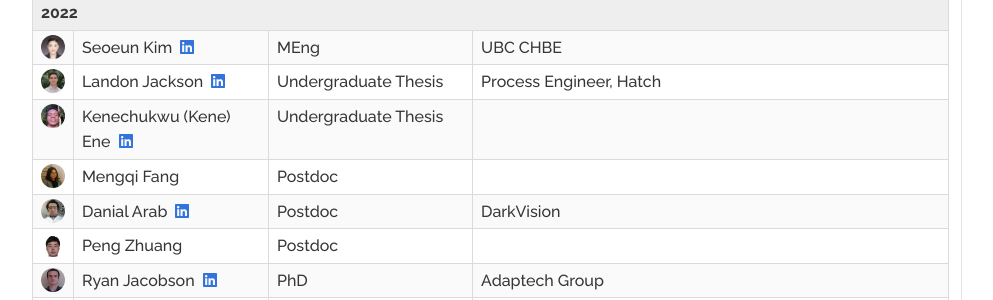
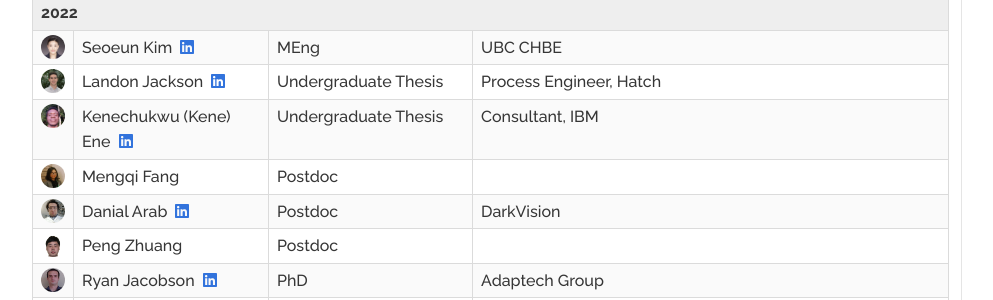
Before and after one commit to daisubc/daisubc.github.io, a Jekyll site: the page built from people.md, in a window 1280 px wide and 900 px high, scrolled down 2880 px. Shown: the part 153-453 px from the top of the window, without its empty margins (32-1025 px from the left). Built offline with Jekyll 4.4.1, drawn with Linux system fonts in a browser that asks for light colours; nearby versions of some CDN libraries.

Commit message:
update alumni info

```diff
--- a/_data/alumni.yml
+++ b/_data/alumni.yml
@@ -14,6 +14,7 @@
   year: 2022
   name: Kenechukwu (Kene) Ene
   linkedin: https://www.linkedin.com/in/keneene/
+  position: Consultant, IBM
 
 - degree: Postdoc
   year: 2022
```
